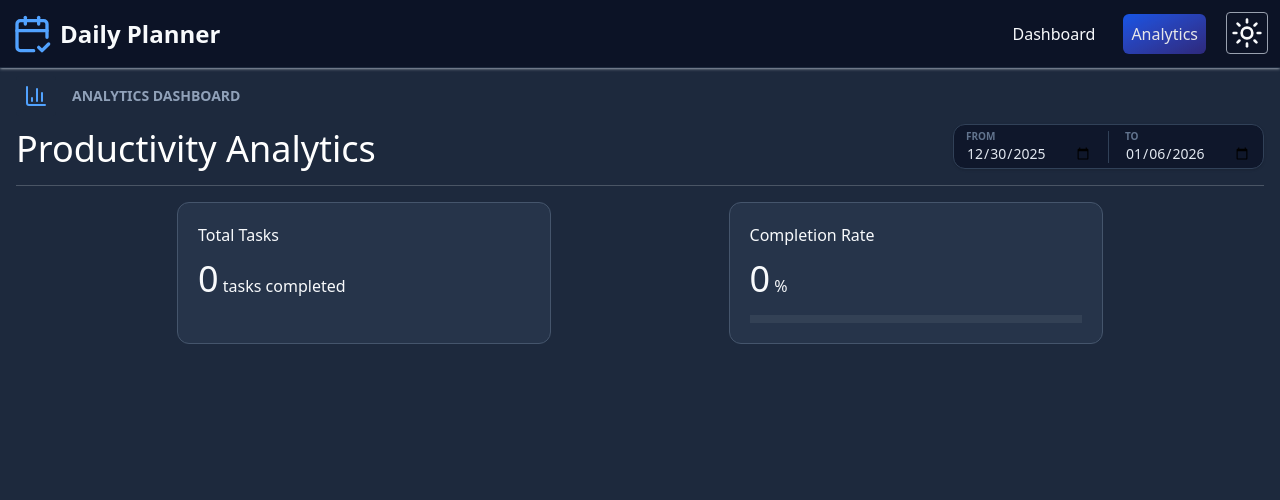
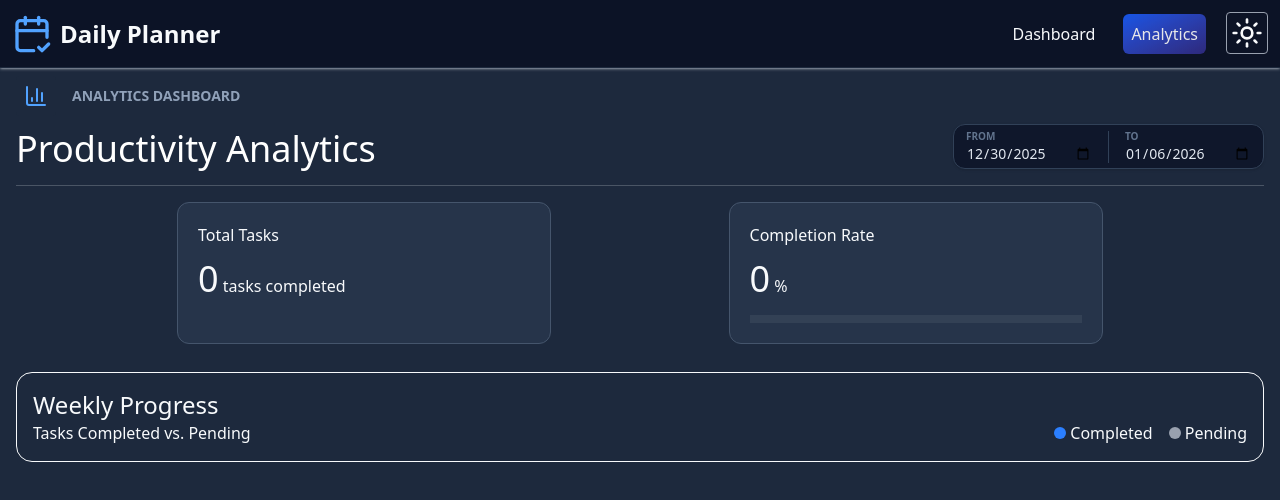
Before and after one commit to SAmaksh5097/Daily-Planner-App, a React (Vite) app: page /analytics in a window 1280 px wide. Shown: the top 500 px of the page. Built offline with nearby package versions, Linux system fonts and the light colour scheme.

Commit message:
minor change

```diff
--- a/src/AnalyticsPage.jsx
+++ b/src/AnalyticsPage.jsx
@@ -3,6 +3,7 @@ import { PlannerContext } from './Context/PlannerContext'
 import APHeader from './Components/APHeader'
 import MetricCard from './Components/MetricCard'
 import { motion, AnimatePresence } from 'framer-motion'
+import WeeklyProgress from './Components/WeeklyProgress'
 
 const AnalyticsPage = () => {
 
@@ -31,8 +32,8 @@ const AnalyticsPage = () => {
           <MetricCard name="Total Tasks" total = {total} completed={completed} heading="tasks completed"/>
           <MetricCard name="Completion Rate" total = {total} completed={completed} heading="%"/>
         </AnimatePresence>
-
       </div>
+      <WeeklyProgress startDate={startDate} endDate={endDate} tasks={filtertask}/>
 
 
     </div>
--- /dev/null
+++ b/src/Components/WeeklyProgress.jsx
@@ -0,0 +1,61 @@
+import React, { useMemo } from 'react'
+
+const WeeklyProgress = ({tasks, startDate, endDate}) => {
+    const chartData = useMemo(()=>{
+        const bucket = {
+            'Mon':{completed:0,pending:0,total:0},
+            'Tue':{completed:0,pending:0,total:0},
+            'Wed':{completed:0,pending:0,total:0},
+            'Thu':{completed:0,pending:0,total:0},
+            'Fri':{completed:0,pending:0,total:0},
+            'Sat':{completed:0,pending:0,total:0},
+            'Sun':{completed:0,pending:0,total:0}
+        }
+        const week = ['Mon','Tue','Wed','Thu', 'Fri', 'Sat', 'Sun']
+
+        tasks.forEach(task=>{
+            const date = new Date(task.date)
+            const day = date.toLocaleDateString('en-US',{weekday:'short'})
+            if(bucket[day]){
+                if(task.status==='completed'){
+                    bucket[day].completed++;
+                }
+                else{
+                    bucket[day].pending++;
+                }
+                bucket[day].total++;
+            }
+        })
+        return week.map(day=>({
+            day,
+            completed: bucket[day].completed,
+            pending: bucket[day].pending,
+            total: bucket[day].total
+
+        }))
+    },[tasks])
+    const maxTasks = Math.max(...chartData.map(d => d.total)) || 5
+
+
+  return (
+    <div className='border p-4 rounded-2xl'>
+        <h1 className='text-2xl font-medium'>Weekly Progress</h1>
+        <div className='flex justify-between'>
+            <h1>Tasks Completed vs. Pending</h1>
+            <div className='flex gap-4'>
+                <div className='flex items-center gap-1'>
+                    <div className='w-3 h-3 bg-blue-500 rounded-full'></div>
+                    <h1>Completed</h1>
+                </div>
+                <div className='flex items-center gap-1'>
+                    <div className='w-3 h-3 bg-gray-400 rounded-full'></div>
+                    <h1>Pending</h1>
+                </div>
+            </div>
+        </div>
+
+    </div>
+  )
+}
+
+export default WeeklyProgress
```
